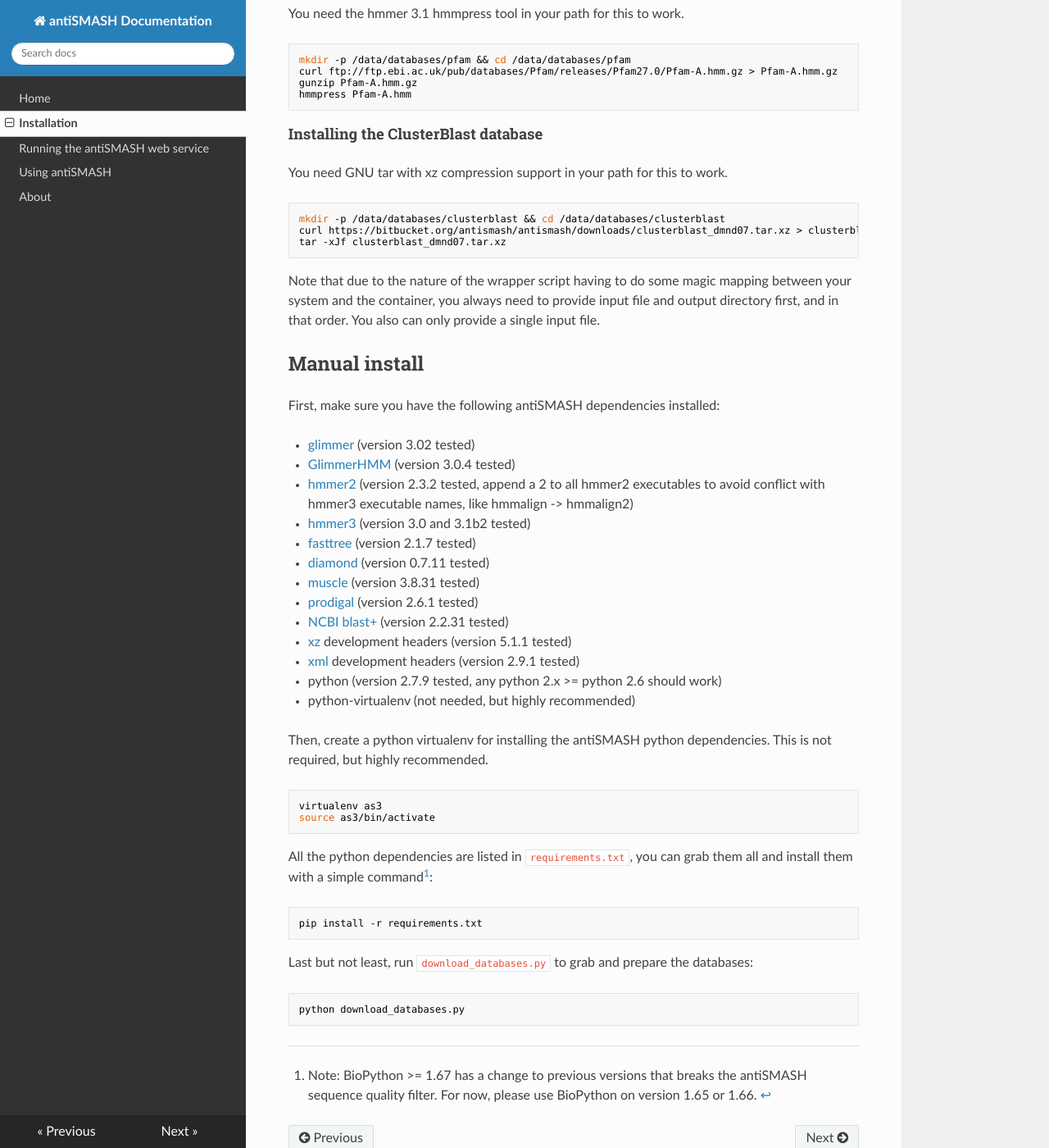
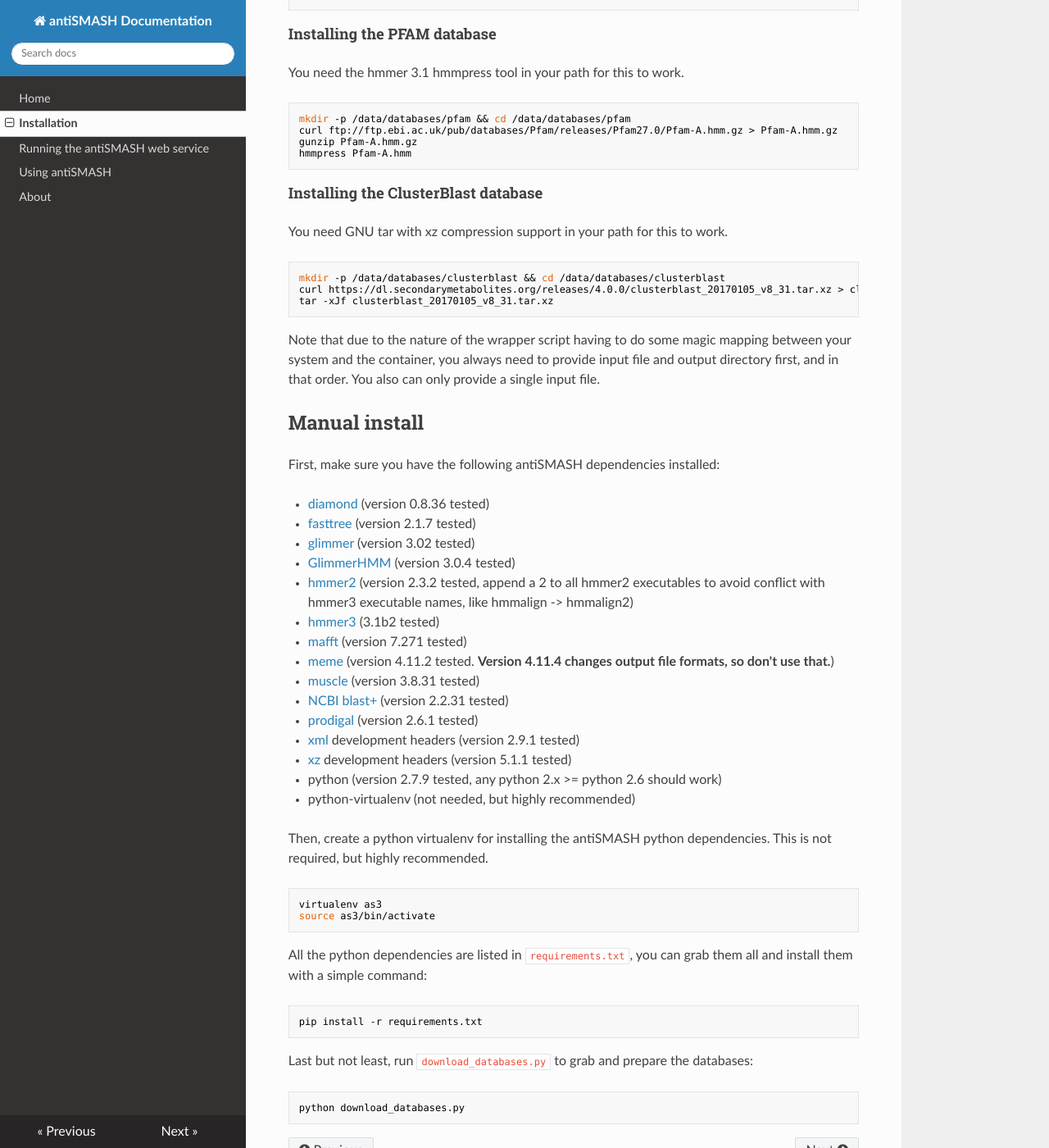
Before and after one commit to antismash/documentation, an MkDocs documentation site: the page built from docs/install.md, in a window 1280 px wide and 1400 px high, scrolled down 1256 px. Shown: the whole window at 82% size. Built offline with MkDocs 1.6.1, drawn with Linux system fonts in a browser that asks for light colours; nearby versions of some CDN libraries; old or Windows-style settings are respelled for this version of MkDocs; some of the changed text lies outside the part shown.

Commit message:
install: Update for 4.0.0 release
Signed-off-by: Kai Blin <kblin@biosustain.dtu.dk>

````diff
--- a/docs/install.md
+++ b/docs/install.md
@@ -6,9 +6,9 @@ At the moment, there are three options available to install antiSMASH:
     zero-fuss install on any system that can run Docker.
   - Manual install. Most work, but most options to customise your install.
 
-## On Debian Linux
+## On Debian Linux 8
 
-For 64bit AMD/Intel Debian machines, all the required dependencies are available
+For 64bit AMD/Intel Debian 8 machines, all the required dependencies are available
 either from the official Debian repositories, or from the custom antiSMASH
 repository. If you are allowed to `sudo`, installing antiSMASH is as easy as:
 
@@ -16,6 +16,9 @@ repository. If you are allowed to `sudo`, installing antiSMASH is as easy as:
 curl -q https://bitbucket.org/antismash/antismash/downloads/install_deb.sh > install_deb.sh
 bash install_deb.sh
 ```
+
+**Note:** Currently only Debian 8 (jessie) is supported. Packages for Debian 9 (stretch)
+are on the way but still being tested.
 
 ## Using Docker
 
@@ -68,8 +71,8 @@ hmmpress Pfam-A.hmm
 You need GNU tar with xz compression support in your path for this to work.
 ```bash
 mkdir -p /data/databases/clusterblast && cd /data/databases/clusterblast
-curl https://bitbucket.org/antismash/antismash/downloads/clusterblast_dmnd07.tar.xz > clusterblast_dmnd07.tar.xz
-tar -xJf clusterblast_dmnd07.tar.xz
+curl https://dl.secondarymetabolites.org/releases/4.0.0/clusterblast_20170105_v8_31.tar.xz > clusterblast_20170105_v8_31.tar.xz
+tar -xJf clusterblast_20170105_v8_31.tar.xz
 ```
 
 Note that due to the nature of the wrapper script having to do some magic
@@ -81,17 +84,19 @@ single input file.
 
 First, make sure you have the following antiSMASH dependencies installed:
 
+- [diamond](https://github.com/bbuchfink/diamond) (version 0.8.36 tested)
+- [fasttree](http://www.microbesonline.org/fasttree/#Install) (version 2.1.7 tested)
 - [glimmer](https://ccb.jhu.edu/software/glimmer/) (version 3.02 tested)
 - [GlimmerHMM](https://ccb.jhu.edu/software/glimmerhmm/) (version 3.0.4 tested)
 - [hmmer2](http://hmmer.janelia.org/download.html) (version 2.3.2 tested, append a 2 to all hmmer2 executables to avoid conflict with hmmer3 executable names, like hmmalign -> hmmalign2)
-- [hmmer3](http://hmmer.janelia.org/download.html) (version 3.0 and 3.1b2 tested)
-- [fasttree](http://www.microbesonline.org/fasttree/#Install) (version 2.1.7 tested)
-- [diamond](https://github.com/bbuchfink/diamond) (version 0.7.11 tested)
+- [hmmer3](http://hmmer.janelia.org/download.html) (3.1b2 tested)
+- [mafft](http://mafft.cbrc.jp/alignment/software/) (version 7.271 tested)
+- [meme](http://meme-suite.org/meme-software/) (version 4.11.2 tested. **Version 4.11.4 changes output file formats, so don't use that.**)
 - [muscle](http://www.drive5.com/muscle/downloads.htm) (version 3.8.31 tested)
+- [NCBI blast+](ftp://ftp.ncbi.nlm.nih.gov/blast/executables/blast+/LATEST/) (version 2.2.31 tested)
 - [prodigal](http://prodigal.ornl.gov/) (version 2.6.1 tested)
-- [NCBI blast+](ftp://ftp.ncbi.nlm.nih.gov/blast/executables/blast+/LATEST/) (version 2.2.31 tested)
+- [xml](http://xmlsoft.org) development headers (version 2.9.1 tested)
 - [xz](http://tukaani.org/xz/) development headers (version 5.1.1 tested)
-- [xml](http://xmlsoft.org) development headers (version 2.9.1 tested)
 - python (version 2.7.9 tested, any python 2.x >= python 2.6 should work)
 - python-virtualenv (not needed, but highly recommended)
 
@@ -105,14 +110,11 @@ source as3/bin/activate
 ```
 
 All the python dependencies are listed in `requirements.txt`, you can grab them
-all and install them with a simple command[^1]:
+all and install them with a simple command:
 
 ```bash
 pip install -r requirements.txt
 ```
-
-[^1]: Note: BioPython >= 1.67 has a change to previous versions that breaks
-the antiSMASH sequence quality filter. For now, please use BioPython on version 1.65 or 1.66.
 
 Last but not least, run `download_databases.py` to grab and prepare the
 databases:
````
